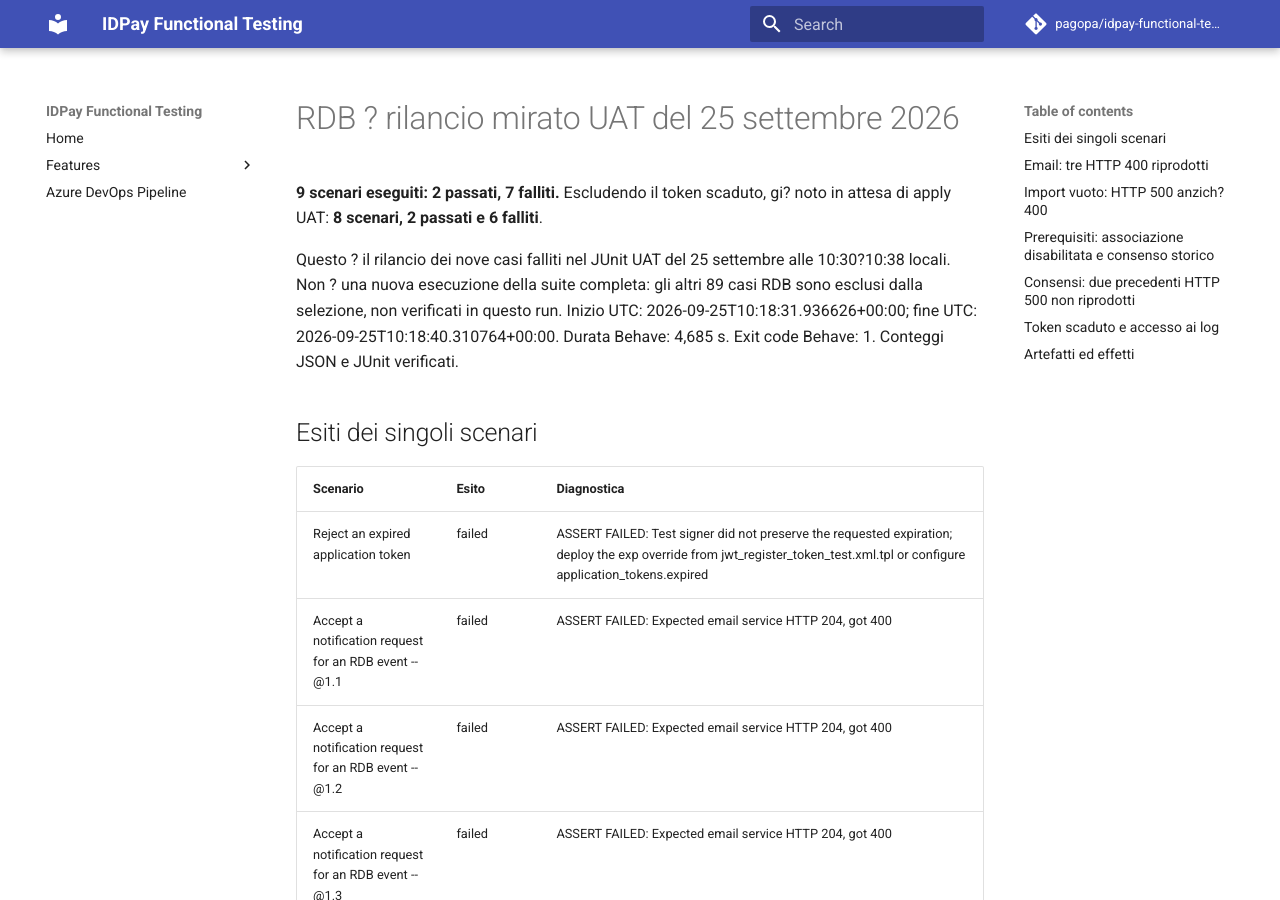
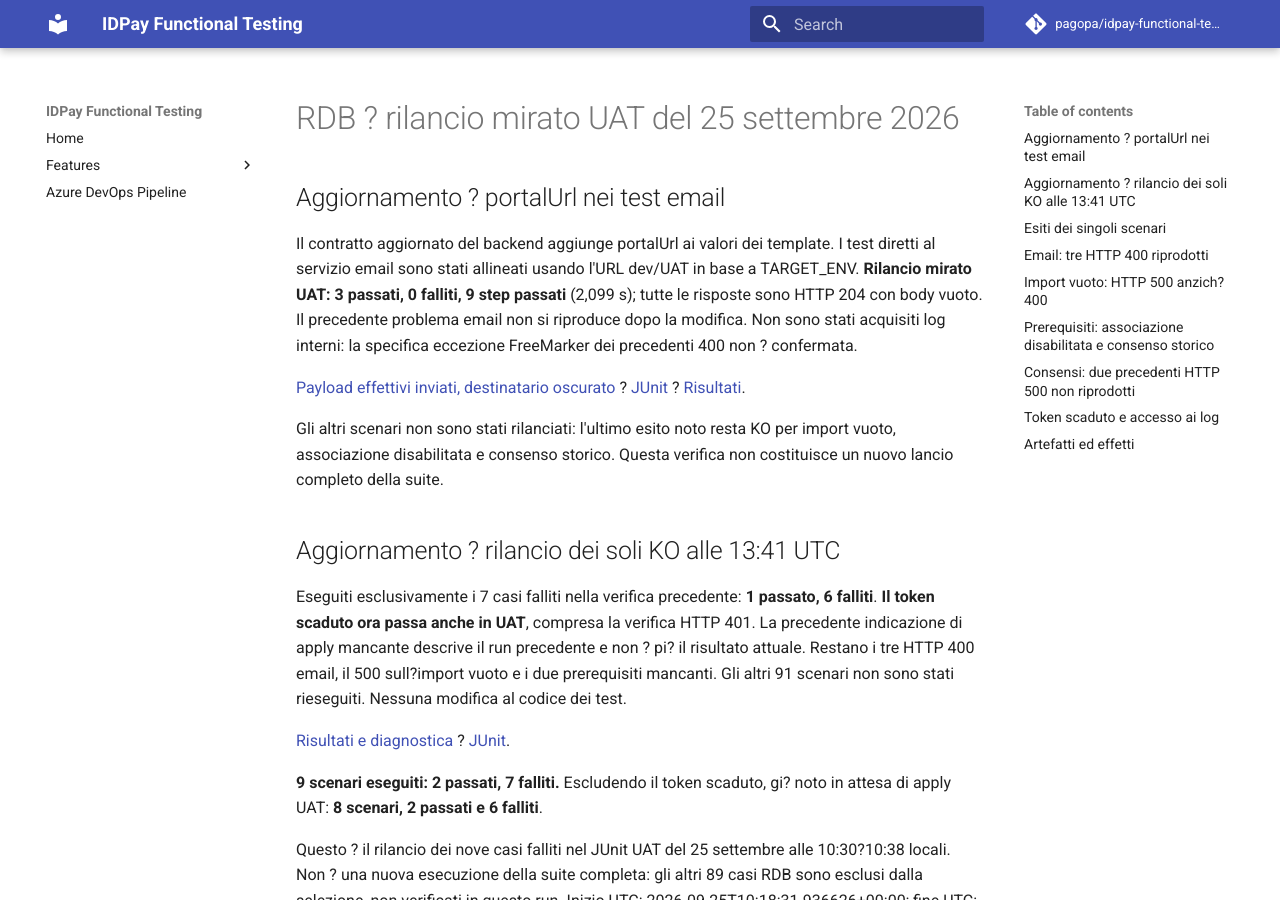
Before and after one commit to pagopa/idpay-functional-testing, an MkDocs documentation site: the page built from docs/rdb-test-results-2026-09-25-uat-recheck.md, in a window 1280 px wide and 900 px high. Built offline with MkDocs 1.6.1 and Material for MkDocs 9.7.7, drawn with Linux system fonts in a browser that asks for light colours; comment, search, counter and statistics services are not loaded.

```diff
--- a/docs/rdb-test-results-2026-09-25-uat-recheck.md
+++ b/docs/rdb-test-results-2026-09-25-uat-recheck.md
@@ -1,4 +1,34 @@
 # RDB ? rilancio mirato UAT del 25 settembre 2026
+
+## Aggiornamento ? portalUrl nei test email
+
+Il contratto aggiornato del backend aggiunge portalUrl ai valori dei template.
+I test diretti al servizio email sono stati allineati usando l'URL dev/UAT in base
+a TARGET_ENV. **Rilancio mirato UAT: 3 passati, 0 falliti, 9 step passati** (2,099 s);
+tutte le risposte sono HTTP 204 con body vuoto. Il precedente problema email non
+si riproduce dopo la modifica. Non sono stati acquisiti log interni: la specifica
+eccezione FreeMarker dei precedenti 400 non ? confermata.
+
+[Payload effettivi inviati, destinatario oscurato](../tests/reports/rdb-2026-09-25-uat-email-portal-url/email-payloads.json) ?
+[JUnit](../tests/reports/rdb-2026-09-25-uat-email-portal-url/junit) ?
+[Risultati](../tests/reports/rdb-2026-09-25-uat-email-portal-url/results.json).
+
+Gli altri scenari non sono stati rilanciati: l'ultimo esito noto resta KO per
+import vuoto, associazione disabilitata e consenso storico. Questa verifica non
+costituisce un nuovo lancio completo della suite.
+
+
+## Aggiornamento ? rilancio dei soli KO alle 13:41 UTC
+
+Eseguiti esclusivamente i 7 casi falliti nella verifica precedente: **1 passato, 6 falliti**.
+**Il token scaduto ora passa anche in UAT**, compresa la verifica HTTP 401. La precedente
+indicazione di apply mancante descrive il run precedente e non ? pi? il risultato attuale.
+Restano i tre HTTP 400 email, il 500 sull?import vuoto e i due prerequisiti mancanti.
+Gli altri 91 scenari non sono stati rieseguiti. Nessuna modifica al codice dei test.
+
+[Risultati e diagnostica](../tests/reports/rdb-2026-09-25-134118-uat-failed-only/summary.json) ?
+[JUnit](../tests/reports/rdb-2026-09-25-134118-uat-failed-only/junit).
+
 
 **9 scenari eseguiti: 2 passati, 7 falliti.** Escludendo il token scaduto, gi? noto in attesa di apply UAT: **8 scenari, 2 passati e 6 falliti**.
 
--- a/settings.yaml
+++ b/settings.yaml
@@ -1,6 +1,9 @@
 SECRET_PATH: "conf/pari-feature-secrets.json"
 # Default environment. Overridden if specified through environment variable (prefixed by conf.IDPAY_ENV_VAR_PREFIX current value)
 TARGET_ENV: "uat"
+RDB_EMAIL_PORTAL_URLS:
+  dev: "https://rdb.dev.cstar.pagopa.it/registro-dei-beni"
+  uat: "https://rdb.uat.cstar.pagopa.it/registro-dei-beni"
 API_KEY_HEADER: "Ocp-Apim-Subscription-Key"
 default_timeout: 5000
 long_timeout: 60000
```
Also changed, not shown: docs/rdb-test-results-2026-09-25-uat-full.md (added, +60 -0 lines), docs/rdb.md (+18 -0 lines), 2 other files.
